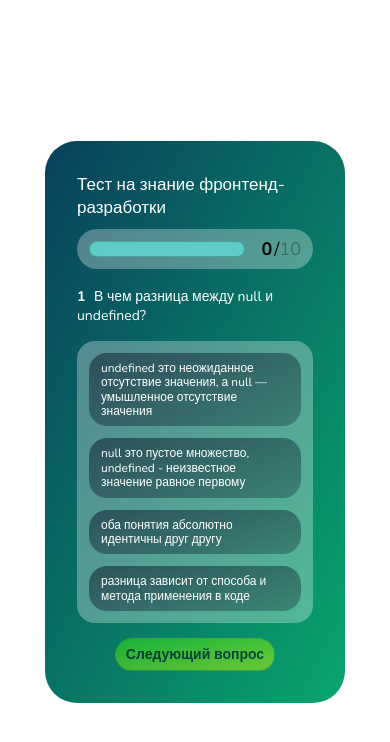
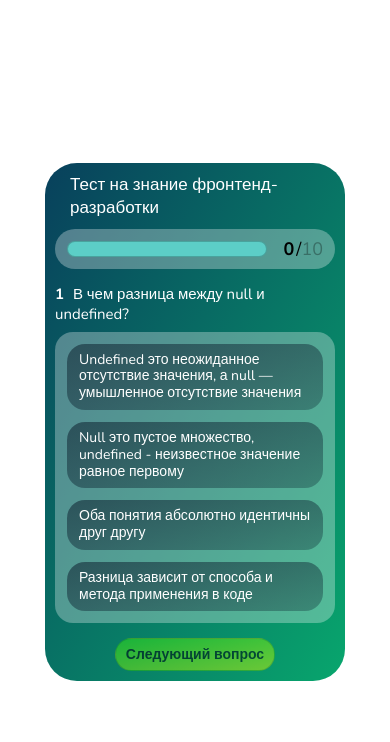
Before and after one commit to nick-stepanyan/qiuzz-application, a website: page index.html in a window 390 px wide. Drawn offline with nearby package versions, Linux system fonts and the light colour scheme.

Commit message:
adaptive optimization only to gorizont viever

```diff
--- a/index.html
+++ b/index.html
@@ -26,10 +26,10 @@
             <span id="question">В чем разница между null и undefined?</span>
         </div>
         <div id="answers" class="quiz__answers">
-            <div data-id='0' class="quiz__answer">undefined это неожиданное отсутствие значения, а null — умышленное отсутствие значения</div>
-            <div data-id='1' class="quiz__answer">null это пустое множество, undefined - неизвестное значение равное первому</div>
-            <div data-id='2' class="quiz__answer">оба понятия абсолютно идентичны друг другу</div>
-            <div data-id='3' class="quiz__answer">разница зависит от способа и метода применения в коде</div>
+            <div data-id='0' class="quiz__answer">Undefined это неожиданное отсутствие значения, а null — умышленное отсутствие значения</div>
+            <div data-id='1' class="quiz__answer">Null это пустое множество, undefined - неизвестное значение равное первому</div>
+            <div data-id='2' class="quiz__answer">Оба понятия абсолютно идентичны друг другу</div>
+            <div data-id='3' class="quiz__answer">Разница зависит от способа и метода применения в коде</div>
         </div>
         <div class="sentense">
             <p id="message"></p>
--- a/media.css
+++ b/media.css
@@ -67,9 +67,10 @@
 @media screen and (max-width: 410px) {
     .quiz {
         width: 300px;
+        padding: 10px;
     }
     .quiz__progress-wrap {
-        margin-bottom: 18px;
+        margin-bottom: 15px;
     }
     .quiz__result {
         margin-top: -180px;
@@ -77,12 +78,14 @@
     .quiz__title {
         font-size: 17px;
         margin-bottom: 10px;
+        margin-left: 15px;
     }
     .quiz__question {
-        font-size: 14px;
+        font-size: 15px;
+        margin-bottom: 8px;
     }
     .quiz__answers {
-        font-size: 12px;
+        font-size: 14px;
     }
     .quiz__btn {
         font-size: 14px;
```
